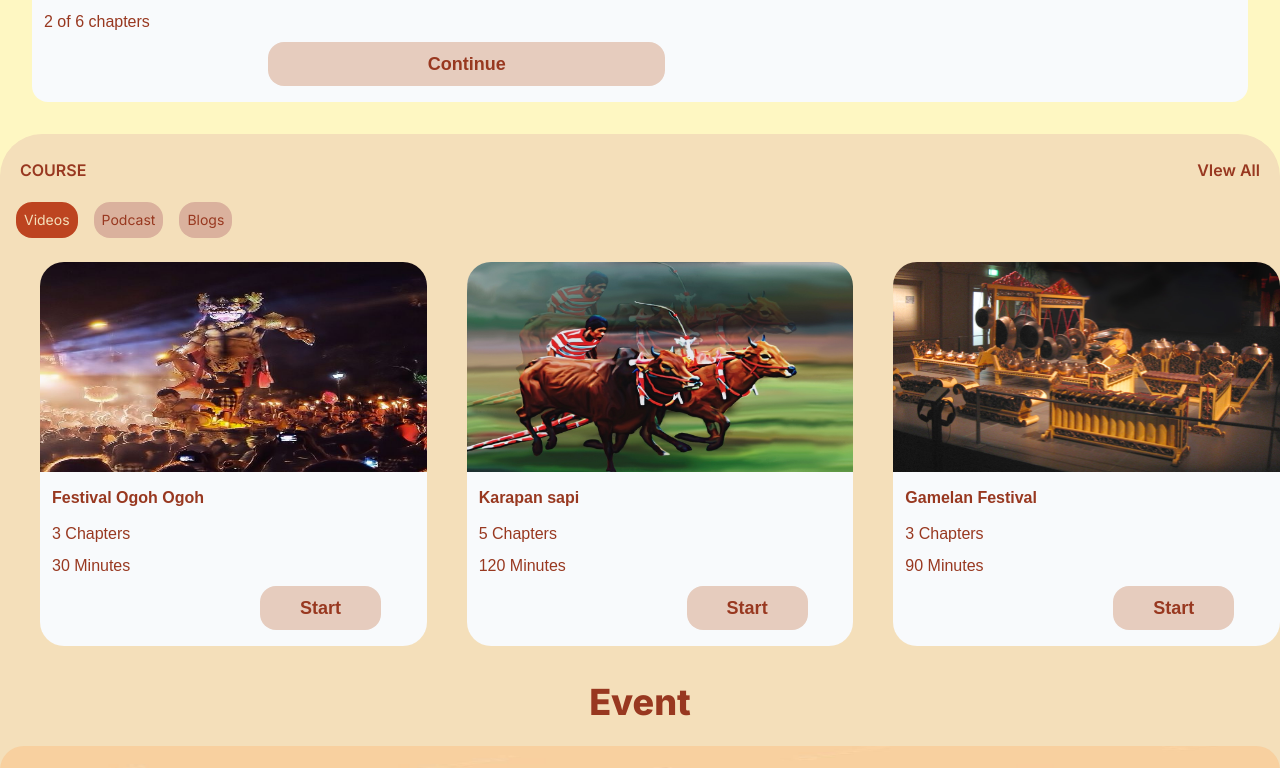
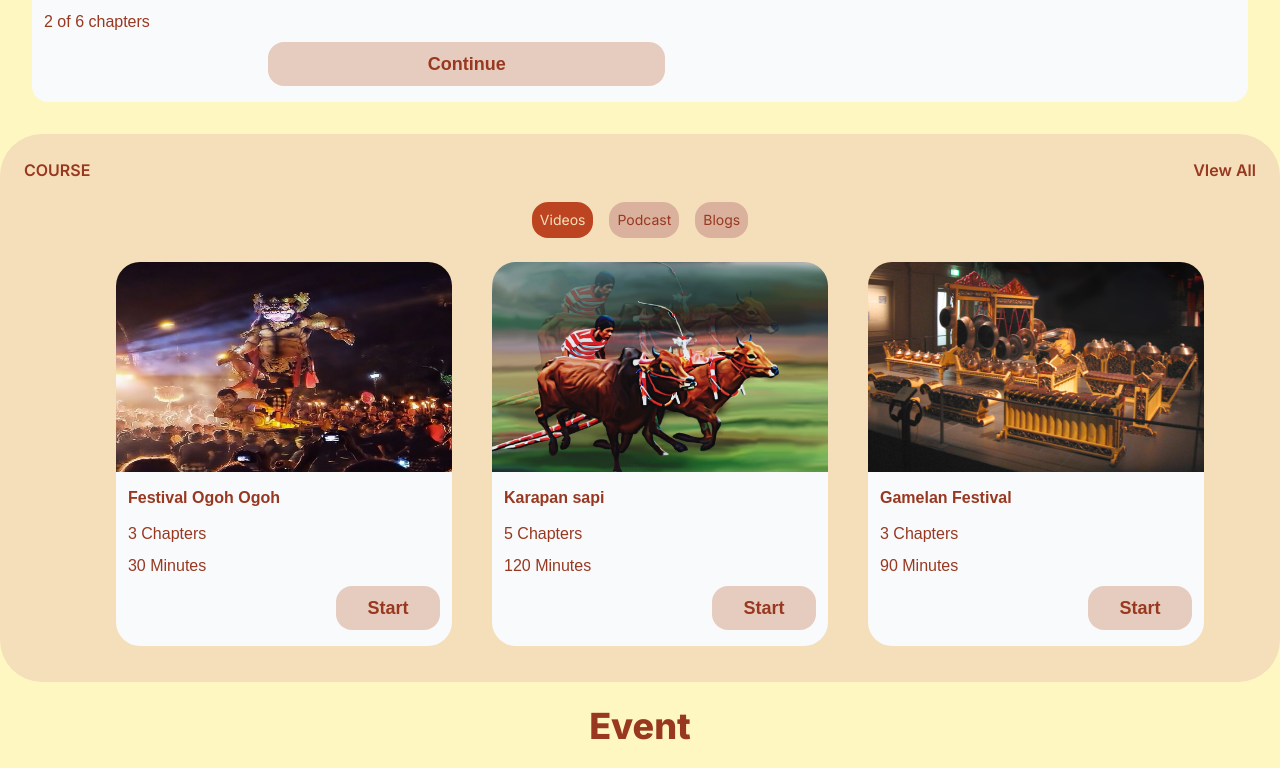
Before and after one commit to hsbysddq/folklorism, a Next.js app: page / in a window 1280 px wide. Shown: the part 560-1328 px from the top of the page. Built offline with nearby package versions, Linux system fonts and the light colour scheme.

Commit message:
Edit category

```diff
--- a/app/components/Category/Category.tsx
+++ b/app/components/Category/Category.tsx
@@ -1,16 +1,14 @@
-import { BsMenuButtonWideFill } from "react-icons/bs"
 import Card from "../Category/Card"
-import Event from "../Event/Event"
 
 const Category = () => {
   return (
-    <div>
-      <div className="bg-[#F4DFBA] w-screen h-full rounded-t-[42px]">
-        <div className="mx-5 flex justify-between pt-6 font-semibold text-[#983820]">
-          <p>COURSE</p>
-          <p>VIew All</p>
-        </div>
-        <div className="flex items-center text-sm mx-4 pb-6">
+    <div className="bg-[#F4DFBA] w-screen h-full rounded-[42px]">
+      <div className="mx-6 flex justify-between pt-6 font-semibold text-[#983820]">
+        <p>COURSE</p>
+        <p>VIew All</p>
+      </div>
+      <div className="mx-4 flex flex-col items-center">
+        <div className="flex items-center text-sm pb-6">
           <button className="bg-[#BD4420] py-2 px-2 rounded-2xl mt-5 text-[#F4DFBA]">
             Videos
           </button>
@@ -22,23 +20,6 @@ const Category = () => {
           </button>
         </div>
         <Card />
-        <Event />
-        {/* <div>
-          <div className="card bg-white rounded-2xl w-48 h-56 mx-4">
-            <div className="img w-full h-1/2 bg-indigo-400 rounded-t-2xl">
-              <div className="save"></div>
-            </div>
-
-            <div className="text">
-              <p className="h3"> Meeting your Colleagues </p>
-              <p className="p"> 6 Video - 40 min </p>
-
-              <div className="icon-box">
-                <p className="span">Business Trip</p>
-              </div>
-            </div>
-          </div>
-        </div> */}
       </div>
     </div>
   )
```
